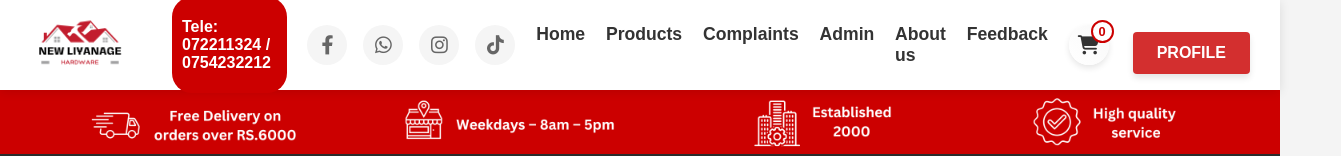
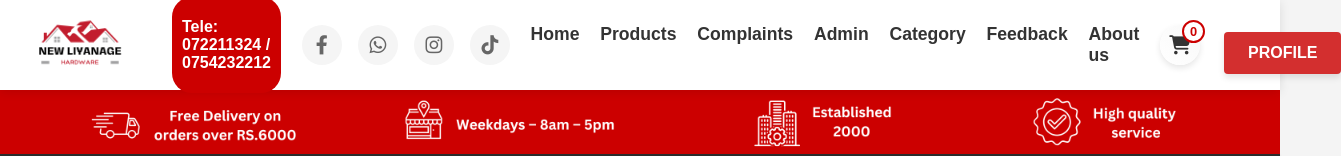
Before and after one commit to SanujaRubasinghe/Liyanage-Hardware, a React (Create React App) app: page / in a window 1280 px wide. Shown: the top 156 px of the page, 1341 px wide, since content can reach past the window. Built offline with nearby package versions, Linux system fonts and the light colour scheme; no server answers.

Commit message:
About us added

```diff
--- a/src/Navbar.js
+++ b/src/Navbar.js
@@ -58,9 +58,11 @@ function Navbar() {
           <li><Link to="/products">Products</Link></li>
           <li><Link to="/about-us">Complaints</Link></li>
           <li><Link to="/admin">Admin</Link></li>
-          <li><Link to="/contact-us">About us</Link></li>
+          <li><Link to="/contact-us">Category</Link></li>
           <li><Link to="/category">Feedback</Link></li>
+          <li><Link to="/category">About us</Link></li>
         </ul>
+        <div className="auth-section">
         <div className="auth-section">
           <Link to="/cart" className="cart-icon">
             <i className="fas fa-shopping-cart"></i>
@@ -76,6 +78,7 @@ function Navbar() {
 
         </div>
       </div>
+      </div>
     </nav>
   );
 }
```
